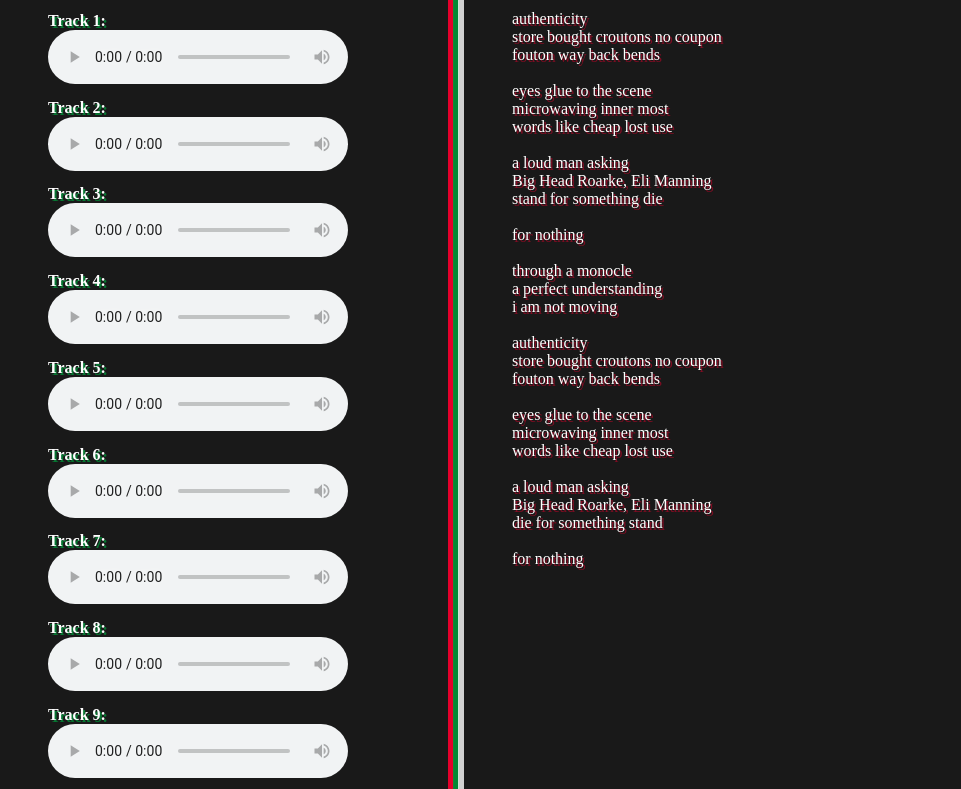
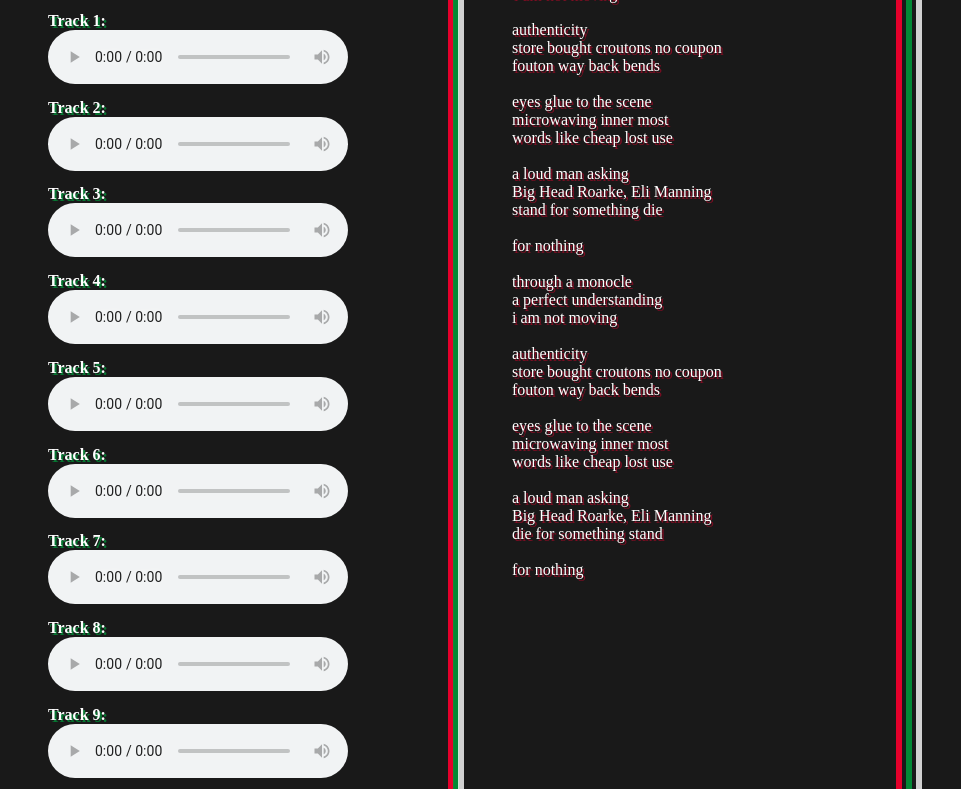
Before and after one commit to LikeRoarke/LikeRoarke.github.io, a plain HTML site: page index.html in a window 1280 px wide. Shown: the part 110-899 px from the top of the page, without its empty margins (0-961 px from the left). Drawn offline with Linux system fonts and the light colour scheme.

Commit message:
Add lines on right side and fix margins

```diff
--- a/index.html
+++ b/index.html
@@ -13,12 +13,9 @@
 <div class="vl"></div>
 <div class="vl2"></div>
 <div class="vl3"></div>
-
-<!--
-<div class="container">
-	<input type="text" placeholder="Enter">
-</div>
--->
+<div class="vl4"></div>
+<div class="vl5"></div>
+<div class="vl6"></div>
 
 <h1><u>Beat Tape:</u> </h1>
 <h2>5-22</h2>
--- a/style.css
+++ b/style.css
@@ -9,6 +9,8 @@
 	position: absolute;
 	left: 40%;
 	top: 2em;
+	margin-top: 0.67em;
+	margin-bottom: 0.67em;
 }
 
 h1 {
@@ -68,17 +70,26 @@
 	top: 2em;
 }
 
-/*
-.container {
-	display: flex;
-	justify-content: space-between;
-	align-items: center;
-	flex-direction: column;
+.vl4 {
+	border-left: 6px solid rgb(228,0,43,1);
+	height: 975px;
+	position: absolute;
+	left: 70%;
+	top: 2em;
 }
-input {
-	height: 20px;
+
+.vl5 {
+	border-left: 6px solid rgb(0,150,57,0.9);
+	height: 975px;
+	position: absolute;
+	left: 70.8%;
+	top: 2em;
 }
-button {
-	min-width: 120px;
+
+.vl6 {
+	border-left: 6px solid rgb(255,2555,255,0.8);
+	height: 975px;
+	position: absolute;
+	left: 71.6%;
+	top: 2em;
 }
-*/
```
